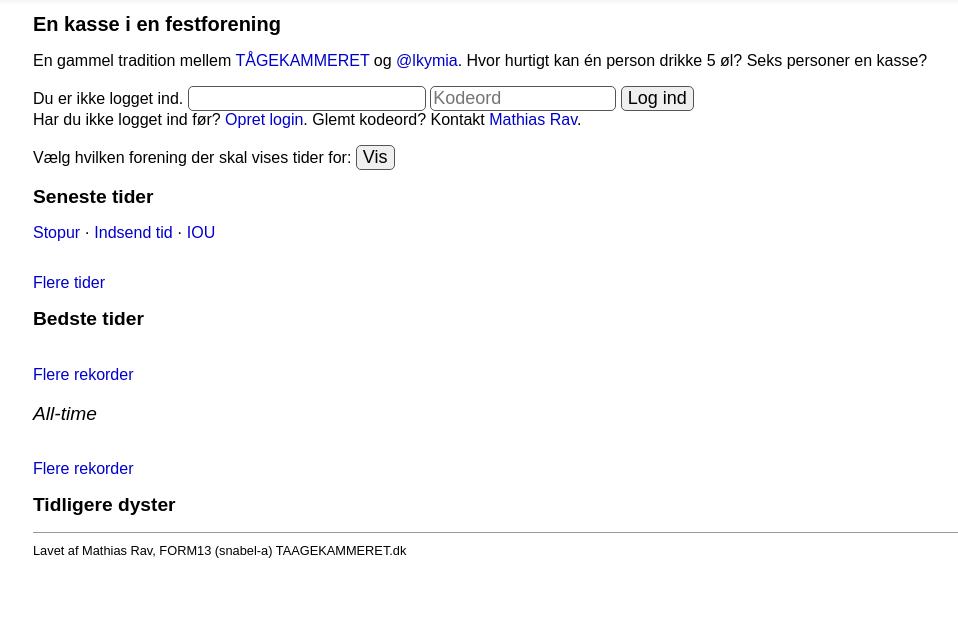
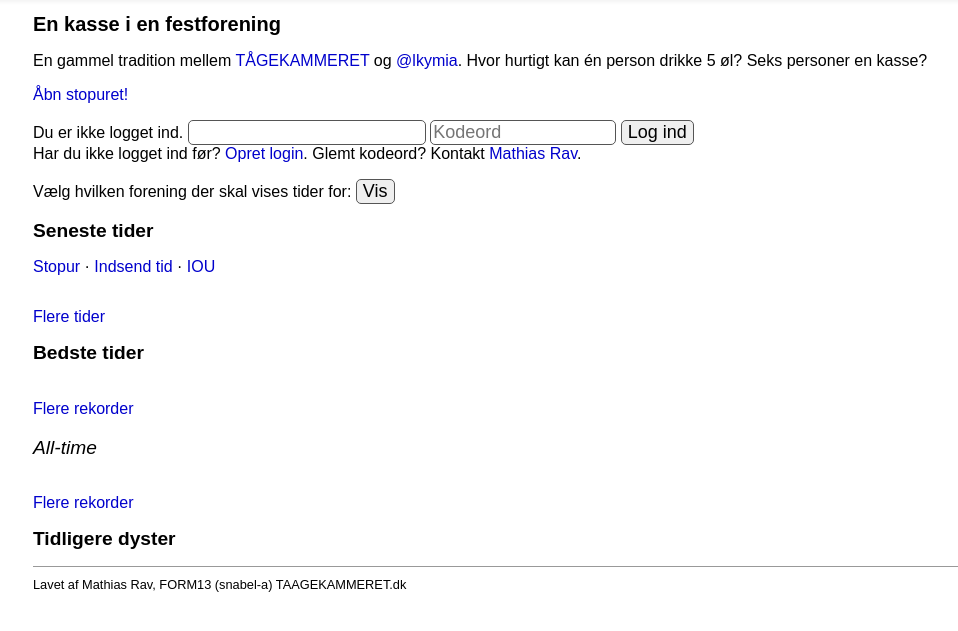
Before and after one commit to TK-IT/kasse, a Django app: template kasse/templates/kasse/home.html in a window 1280 px wide. Shown: the part 76-707 px from the top of the page, without its empty margins (46-1004 px from the left). Run offline with Django 3.2, Linux system fonts and the light colour scheme; the template is opened without the code that fills it, so the values that code supplies are empty; parts of the project's set-up code (start-up, migrations or seed data) failed here and were passed over.

Commit message:
Add more prominent link

```diff
--- a/kasse/templates/kasse/home.html
+++ b/kasse/templates/kasse/home.html
@@ -15,6 +15,9 @@ En gammel tradition mellem
 og <a href="http://www.alkymia.dk/">@lkymia</a>.
 Hvor hurtigt kan én person drikke 5 øl?
 Seks personer en kasse?
+</p>
+<p>
+<a class="nav" href="{% url 'timetrial_stopwatch_create' %}" style='font-size: uendeligpx'>Åbn stopuret!</a>
 </p>
 <!--
 <p>
```
